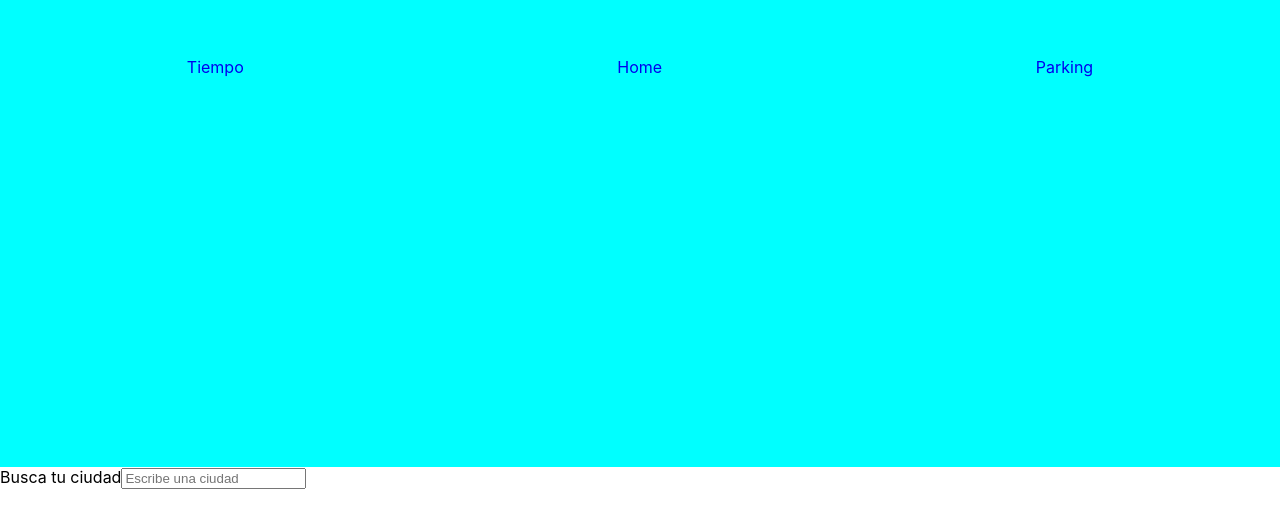
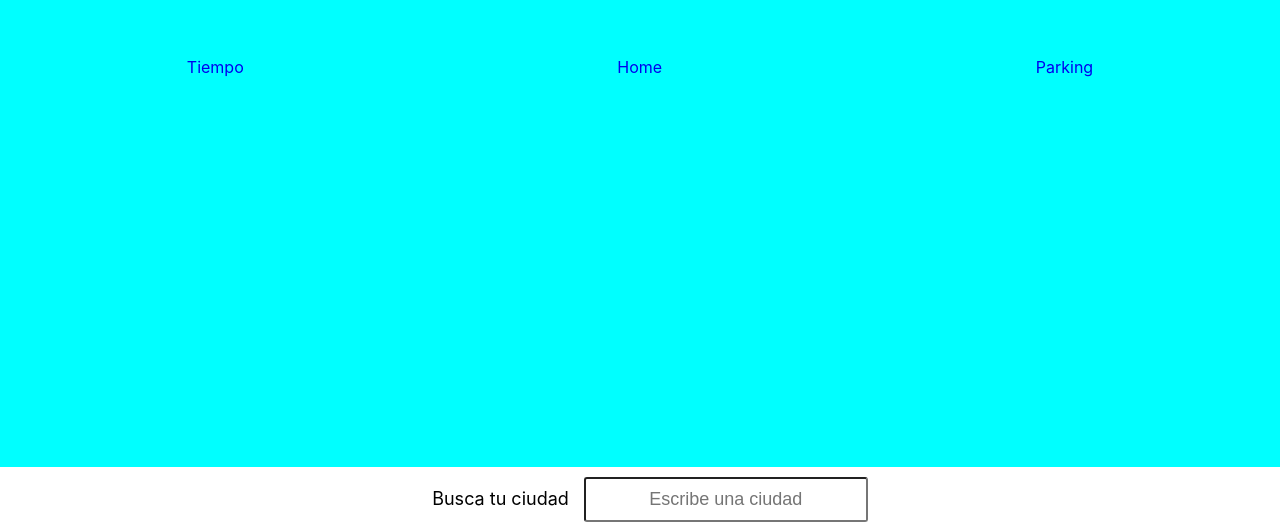
Before and after one commit to inesppino/prueba-parking, a React (Create React App) app: page /#/weather in a window 1280 px wide. Shown: the part 333-865 px from the top of the page. Before the commit the page ends 822 px from the top, so only its background shows below. Built offline with nearby package versions, Linux system fonts and the light colour scheme; no server answers.

Commit message:
feat: add styles to input

```diff
--- a/src/App.css
+++ b/src/App.css
@@ -35,3 +35,41 @@ ul:hover li:not(:hover){
 main {
     height: calc(100vh - var(--header-height));
 }
+
+.filter-wrapper {
+    width: 100vw;
+    display: flex;
+    justify-content: center;
+    align-items: baseline;
+    padding: 10px;
+}
+
+label {
+    margin-right: 15px;
+    font-size: large;
+}
+
+input {
+    outline: 0;
+    border: 1px solid fade(white, 40%);
+    background-color: fade(white, 20%);
+    width: 250px;
+    border-radius: 3px;
+    padding: 10px 15px;
+    display: block;
+    text-align: center;
+    font-size: 18px;
+    color: white;
+    transition-duration: 0.25s;
+    font-weight: 300;
+}
+
+input:hover {
+    background-color: fade(white, 40%);
+}
+
+input:focus {
+    background-color: white;
+    width: 300px;
+    color: #53e3a6;
+}
--- a/src/component/Filter.js
+++ b/src/component/Filter.js
@@ -5,10 +5,10 @@ class Filter extends Component {
     render() {
         const { handleInput, labelTitle, placeholderText } = this.props;
         return(
-            <React.Fragment>
+            <div className="filter-wrapper">
                 <label htmlFor="postalCode">{labelTitle}</label>
                 <input type="text" name="postalCode" id="postalCode" placeholder={placeholderText} onKeyUp= {handleInput}/>
-            </React.Fragment>
+            </div>
         )
     }
 }
```
